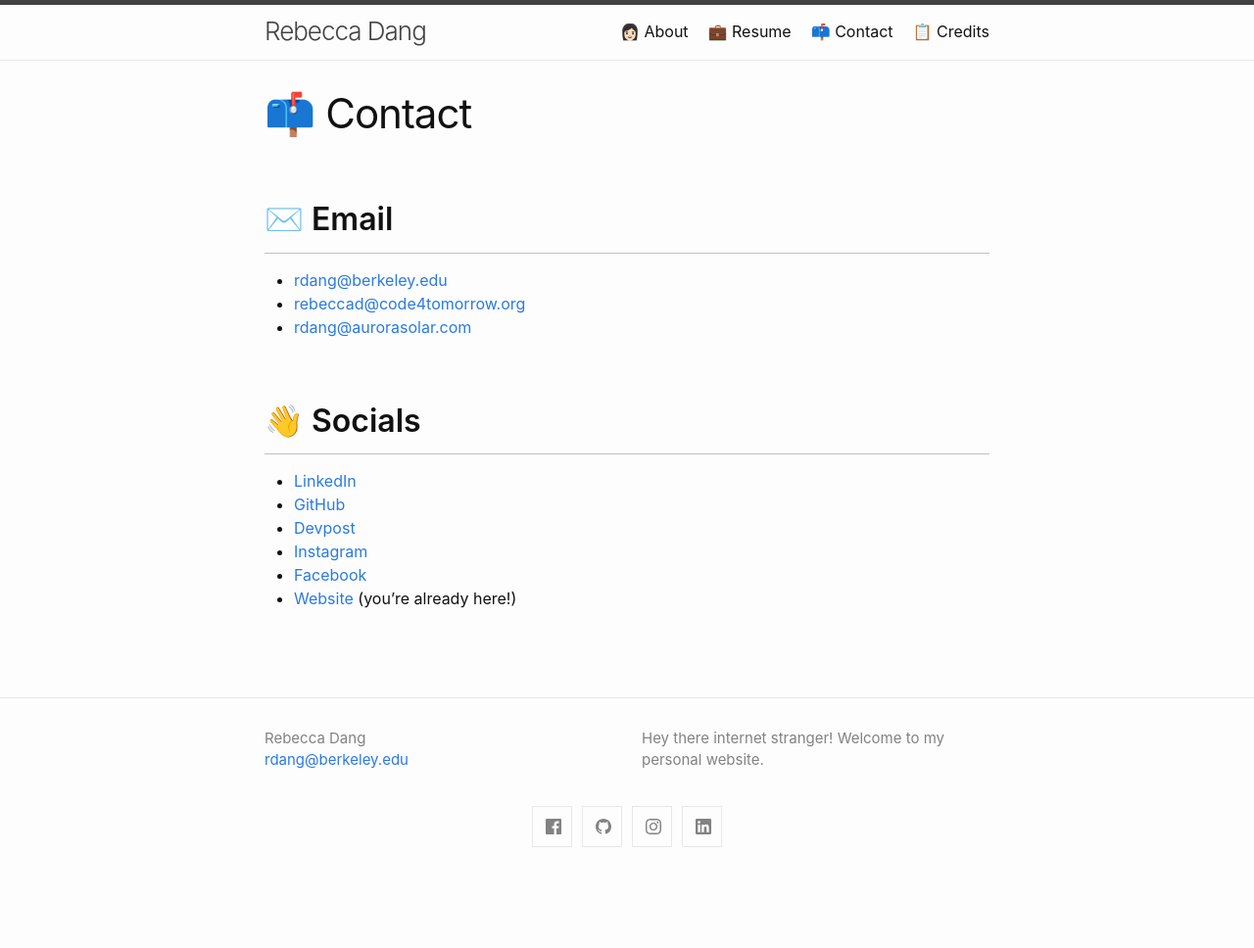
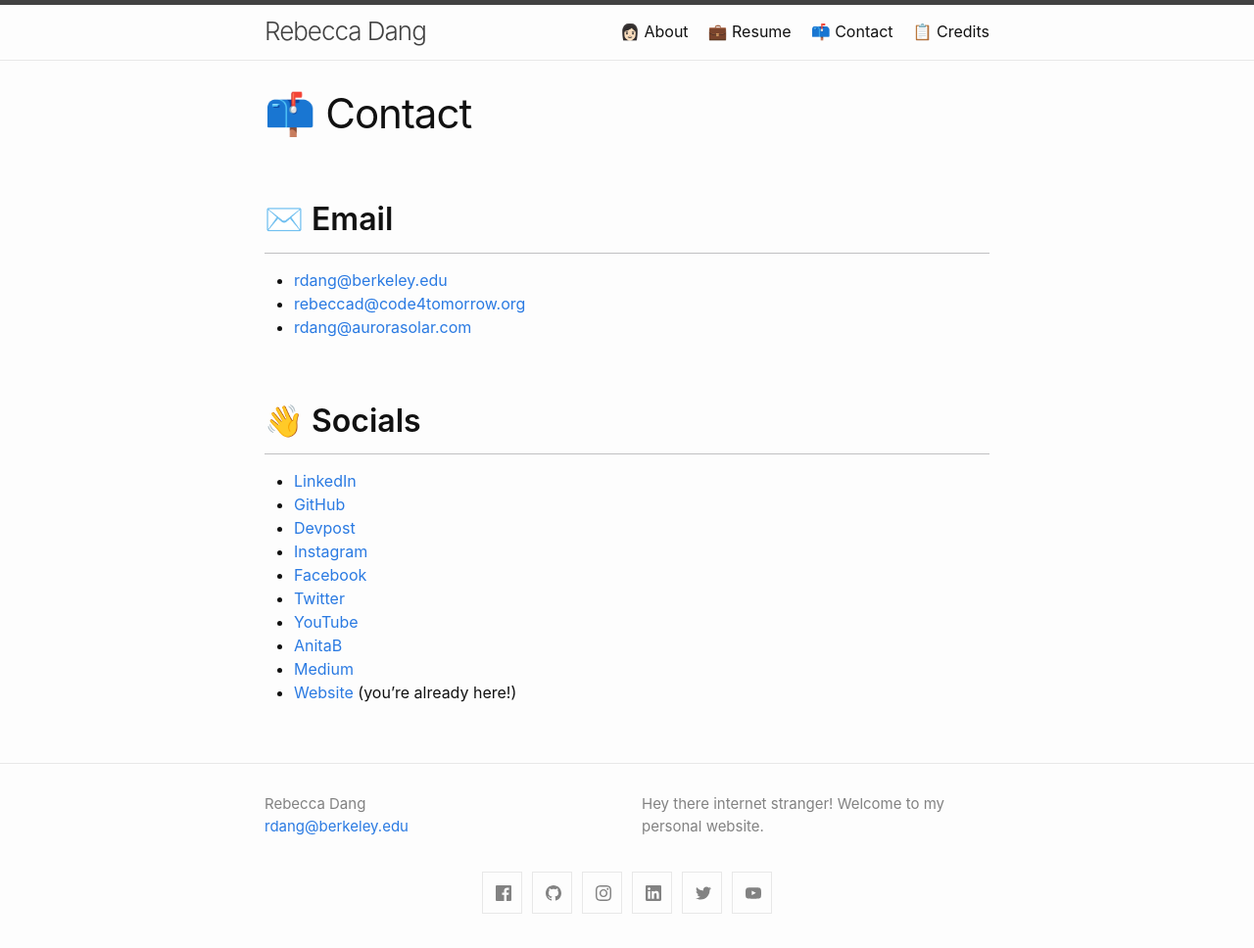
Before and after one commit to phrdang/phrdang.github.io, a Jekyll site: the page built from contact.md, in a window 1280 px wide. Shown: the whole page at 98% size. Built offline with Jekyll 4.4.1, drawn with Linux system fonts in a browser that asks for light colours; before the commit the page ends 900 px from its top, so only the background shows below that.

Commit message:
Update _config.yml and Contact with new socials

```diff
--- a/_config.yml
+++ b/_config.yml
@@ -15,7 +15,7 @@
 
   # generate social links in footer
   social_links:
-    # twitter: jekyllrb
+    twitter: phrdang
     github: phrdang
     # devto: jekyll
     # dribbble: jekyll
@@ -25,8 +25,8 @@
     linkedin: dang-rebecca
     # pinterest: jekyll
     # youtube: jekyll
-    # youtube_channel: UC8CXR0-3I70i1tfPg1PAE1g
-    # youtube_channel_name: CloudCannon
+    youtube_channel: UCq3namVrMCnhWHKe8HeasAg
+    youtube_channel_name: Rebecca Dang
     # telegram: jekyll
     # googleplus: +jekyll
     # microdotblog: jekyll
--- a/contact.md
+++ b/contact.md
@@ -17,4 +17,8 @@
 - [Devpost](https://devpost.com/phrdang)
 - [Instagram](https://instagram.com/dang_rebecca)
 - [Facebook](https://facebook.com/rebeccapdang)
+- [Twitter](https://twitter.com/phrdang)
+- [YouTube](https://www.youtube.com/channel/UCq3namVrMCnhWHKe8HeasAg)
+- [AnitaB](https://membership.anitab.org/member/rebeccadang)
+- [Medium](https://rebeccadang.medium.com/)
 - [Website](https://phrdang.github.io) (you're already here!)
```
